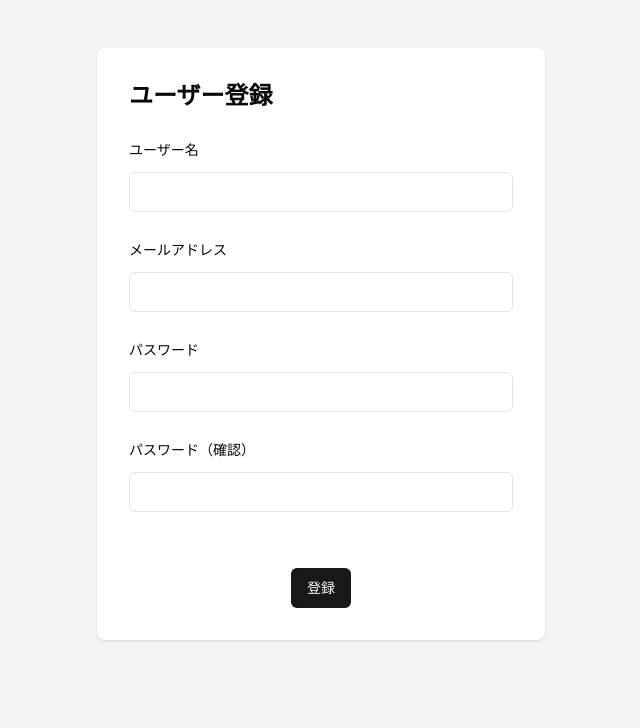
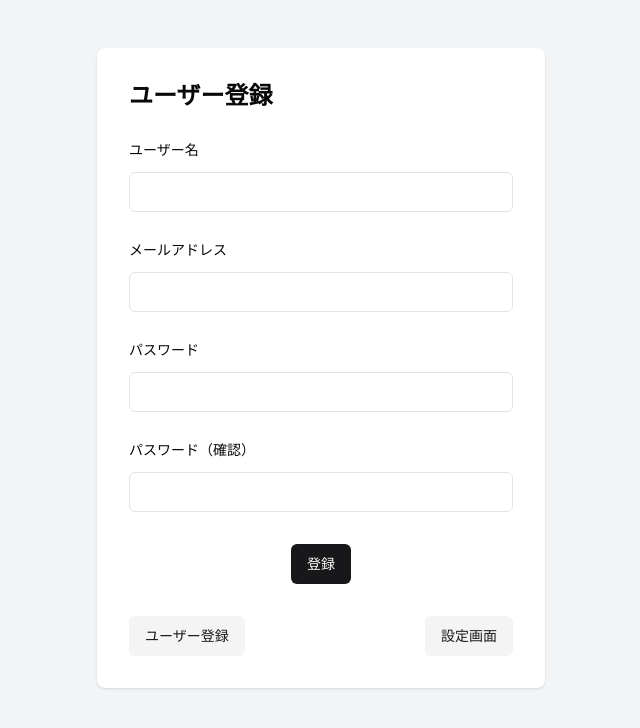
Before and after one commit to siakas/nextjs-react-hook-form-sample, a Next.js app: page / in a window 1280 px wide. Shown: the top 728 px of the page, without its empty margins (319-959 px from the left). Built offline with nearby package versions, Linux system fonts and the light colour scheme.

Commit message:
Update: 共通ナビゲーション追加

```diff
--- a/components/features/settings/SettingsForm.tsx
+++ b/components/features/settings/SettingsForm.tsx
@@ -111,7 +111,7 @@
           )}
         />
 
-        <div className="flex justify-center pt-8">
+        <div className="flex justify-center pt-2">
           <Button type="submit">設定を保存</Button>
         </div>
       </form>
--- a/components/features/user-registration/UserRegistrationForm.tsx
+++ b/components/features/user-registration/UserRegistrationForm.tsx
@@ -89,7 +89,7 @@
             </FormItem>
           )}
         />
-        <div className="flex justify-center pt-8">
+        <div className="flex justify-center pt-2">
           <Button type="submit">登録</Button>
         </div>
       </form>
--- /dev/null
+++ b/components/layout/Navigation.tsx
@@ -0,0 +1,15 @@
+import Link from "next/link";
+import { Button } from "@/components/ui/button";
+
+export const Navigation = () => {
+  return (
+    <div className="mt-8 flex items-center justify-between">
+      <Button asChild variant="secondary">
+        <Link href="/">ユーザー登録</Link>
+      </Button>
+      <Button asChild variant="secondary">
+        <Link href="/settings">設定画面</Link>
+      </Button>
+    </div>
+  );
+};
--- a/pages/index.tsx
+++ b/pages/index.tsx
@@ -1,12 +1,14 @@
 import { H1 } from "@/components/features/typography/H1";
 import { UserRegistrationForm } from "@/components/features/user-registration/UserRegistrationForm";
 import { Layout } from "@/components/layout/Layout";
+import { Navigation } from "@/components/layout/Navigation";
 
 export default function Home() {
   return (
     <Layout>
       <H1>ユーザー登録</H1>
       <UserRegistrationForm />
+      <Navigation />
     </Layout>
   );
 }
--- a/pages/settings/index.tsx
+++ b/pages/settings/index.tsx
@@ -1,12 +1,14 @@
 import { SettingsForm } from "@/components/features/settings/SettingsForm";
 import { H1 } from "@/components/features/typography/H1";
 import { Layout } from "@/components/layout/Layout";
+import { Navigation } from "@/components/layout/Navigation";
 
 export default function SettingsPage() {
   return (
     <Layout>
       <H1>設定</H1>
       <SettingsForm />
+      <Navigation />
     </Layout>
   );
 }
```
